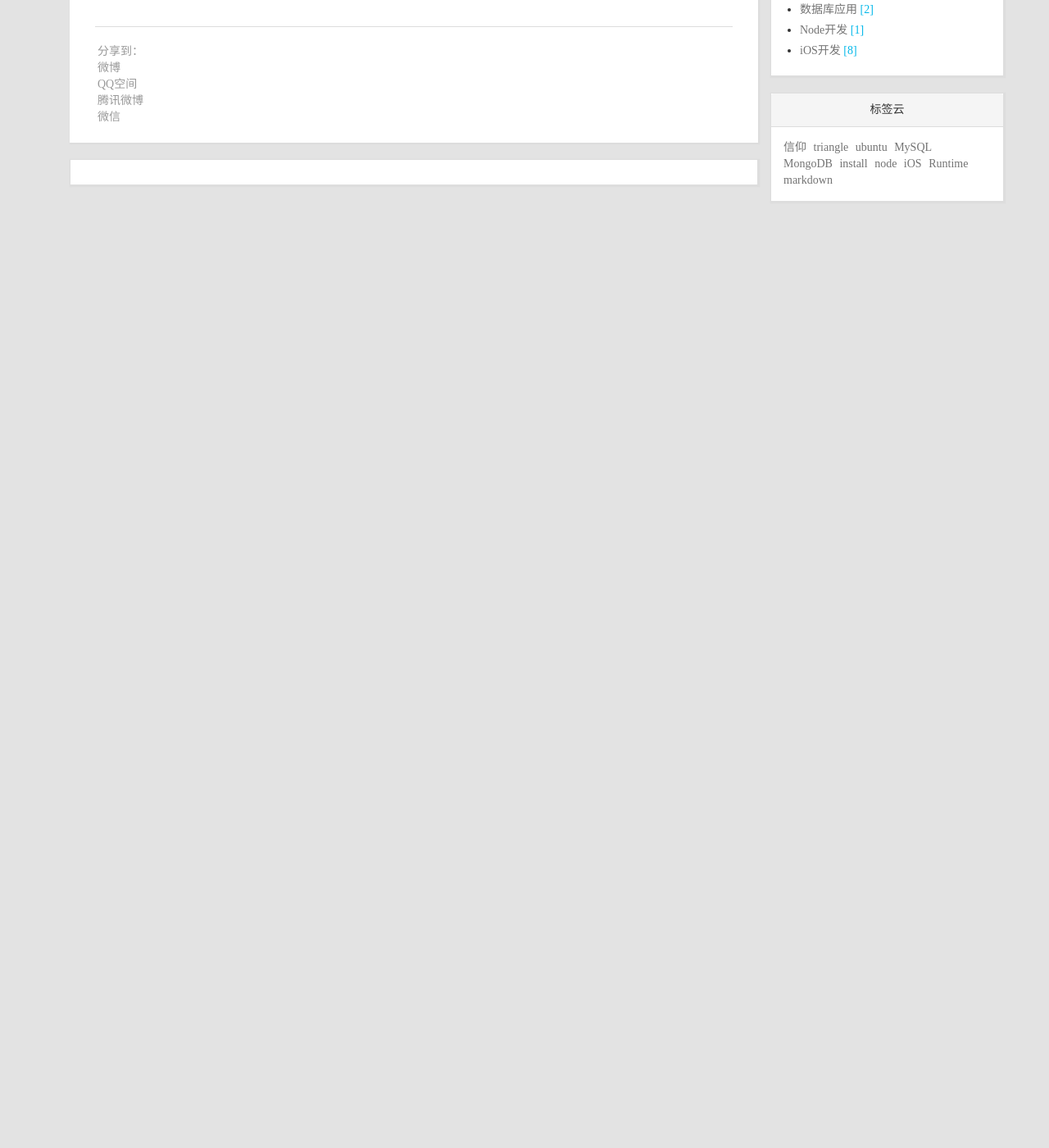
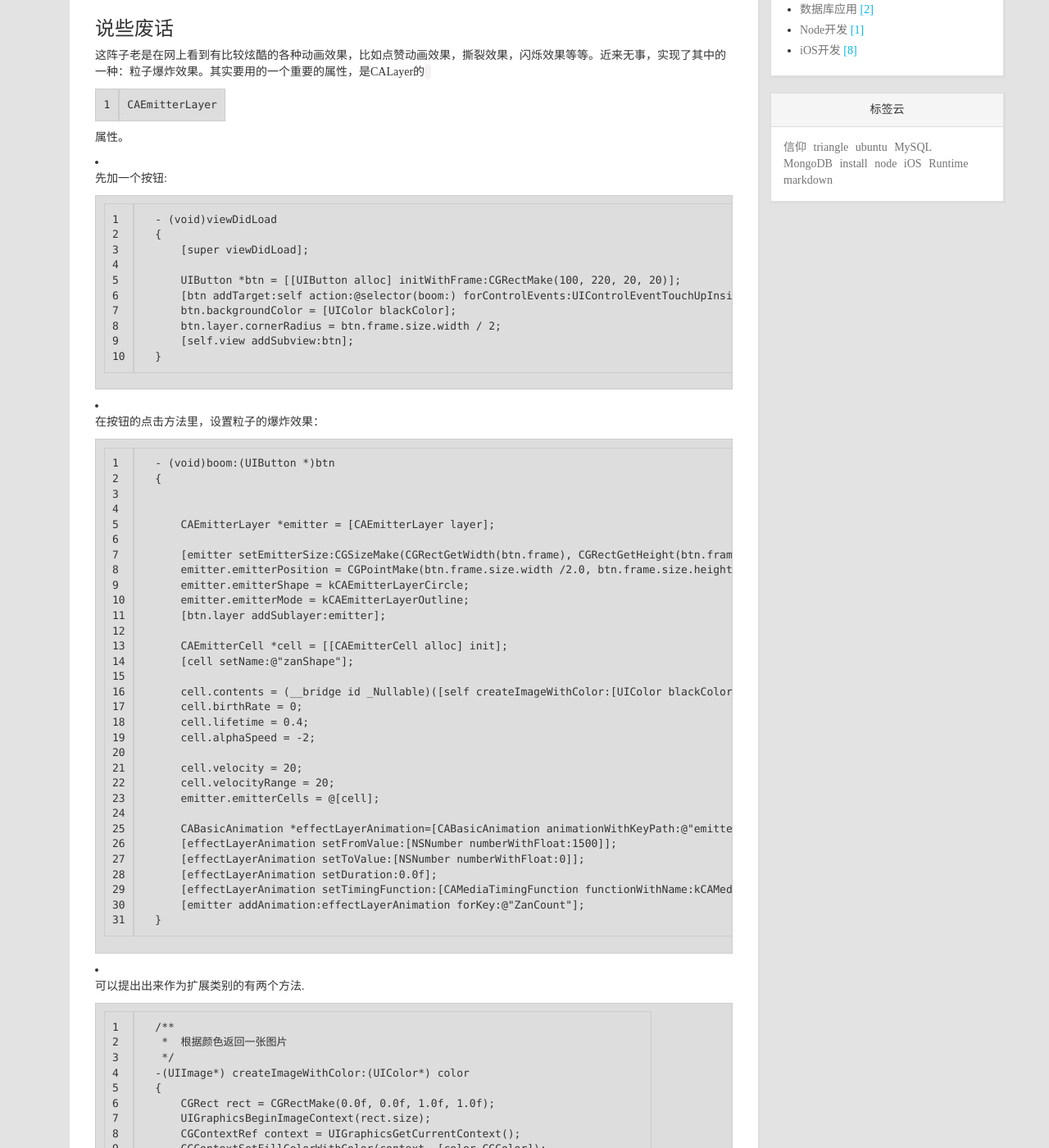
Before and after one commit to wangyingbo/wangyingbo.github.io, a Jekyll site: the page built from _posts/2016-08-19-testButtonBoom.md, in a window 1280 px wide and 1400 px high, scrolled down 190 px. Shown: the whole window at 82% size. Built offline with Jekyll 4.4.1, drawn with Linux system fonts in a browser that asks for light colours; nearby versions of some CDN libraries; comment, search, counter and statistics services are not loaded; before the commit the page ends 900 px from its top, so only the background shows below that; some of the changed text lies outside the part shown.

Commit message:
commit testButtonBoom

```diff
--- a/_posts/2016-08-19-testButtonBoom.md
+++ b/_posts/2016-08-19-testButtonBoom.md
@@ -8,3 +8,95 @@ excerpt: "测试button点击的粒子爆炸效果"
 ---
 
 **测试button点击的粒子爆炸效果**
+
+### 说些废话
+
+这阵子老是在网上看到有比较炫酷的各种动画效果，比如点赞动画效果，撕裂效果，闪烁效果等等。近来无事，实现了其中的一种：粒子爆炸效果。其实要用的一个重要的属性，是CALayer的
+`CAEmitterLayer`属性。
+
+- 先加一个按钮:
+
+        - (void)viewDidLoad
+        {
+            [super viewDidLoad];
+
+            UIButton *btn = [[UIButton alloc] initWithFrame:CGRectMake(100, 220, 20, 20)];
+            [btn addTarget:self action:@selector(boom:) forControlEvents:UIControlEventTouchUpInside];
+            btn.backgroundColor = [UIColor blackColor];
+            btn.layer.cornerRadius = btn.frame.size.width / 2;
+            [self.view addSubview:btn];
+        }
+
+- 在按钮的点击方法里，设置粒子的爆炸效果：
+
+        - (void)boom:(UIButton *)btn
+        {
+
+
+            CAEmitterLayer *emitter = [CAEmitterLayer layer];
+
+            [emitter setEmitterSize:CGSizeMake(CGRectGetWidth(btn.frame), CGRectGetHeight(btn.frame))];
+            emitter.emitterPosition = CGPointMake(btn.frame.size.width /2.0, btn.frame.size.height / 2.0);
+            emitter.emitterShape = kCAEmitterLayerCircle;
+            emitter.emitterMode = kCAEmitterLayerOutline;
+            [btn.layer addSublayer:emitter];
+
+            CAEmitterCell *cell = [[CAEmitterCell alloc] init];
+            [cell setName:@"zanShape"];
+
+            cell.contents = (__bridge id _Nullable)([self createImageWithColor:[UIColor blackColor]].CGImage);
+            cell.birthRate = 0;
+            cell.lifetime = 0.4;
+            cell.alphaSpeed = -2;
+
+            cell.velocity = 20;
+            cell.velocityRange = 20;
+            emitter.emitterCells = @[cell];
+
+            CABasicAnimation *effectLayerAnimation=[CABasicAnimation animationWithKeyPath:@"emitterCells.zanShape.birthRate"];
+            [effectLayerAnimation setFromValue:[NSNumber numberWithFloat:1500]];
+            [effectLayerAnimation setToValue:[NSNumber numberWithFloat:0]];
+            [effectLayerAnimation setDuration:0.0f];
+            [effectLayerAnimation setTimingFunction:[CAMediaTimingFunction functionWithName:kCAMediaTimingFunctionEaseOut]];
+            [emitter addAnimation:effectLayerAnimation forKey:@"ZanCount"];
+        }
+
+
+
+- 可以提出出来作为扩展类别的有两个方法.
+
+        /**
+         *  根据颜色返回一张图片
+         */
+        -(UIImage*) createImageWithColor:(UIColor*) color
+        {
+            CGRect rect = CGRectMake(0.0f, 0.0f, 1.0f, 1.0f);
+            UIGraphicsBeginImageContext(rect.size);
+            CGContextRef context = UIGraphicsGetCurrentContext();
+            CGContextSetFillColorWithColor(context, [color CGColor]);
+            CGContextFillRect(context, rect);
+            UIImage *theImage = UIGraphicsGetImageFromCurrentImageContext();
+            UIGraphicsEndImageContext();
+
+            return [self circleImage:theImage];;
+        }
+
+        /**
+         *  返回一张圆形图片
+         */
+        -(UIImage*) circleImage:(UIImage*) image{
+            UIGraphicsBeginImageContext(image.size);
+            CGContextRef context = UIGraphicsGetCurrentContext();
+            CGContextSetLineWidth(context, 2);
+            CGContextSetStrokeColorWithColor(context, [UIColor greenColor].CGColor);
+            CGRect rect = CGRectMake(0, 0, image.size.width , image.size.height );
+            CGContextAddEllipseInRect(context, rect);
+            CGContextClip(context);
+
+            [image drawInRect:rect];
+            CGContextAddEllipseInRect(context, rect);
+            CGContextStrokePath(context);
+            UIImage *newimg = UIGraphicsGetImageFromCurrentImageContext();
+            UIGraphicsEndImageContext();
+            return newimg;
+        }
```
